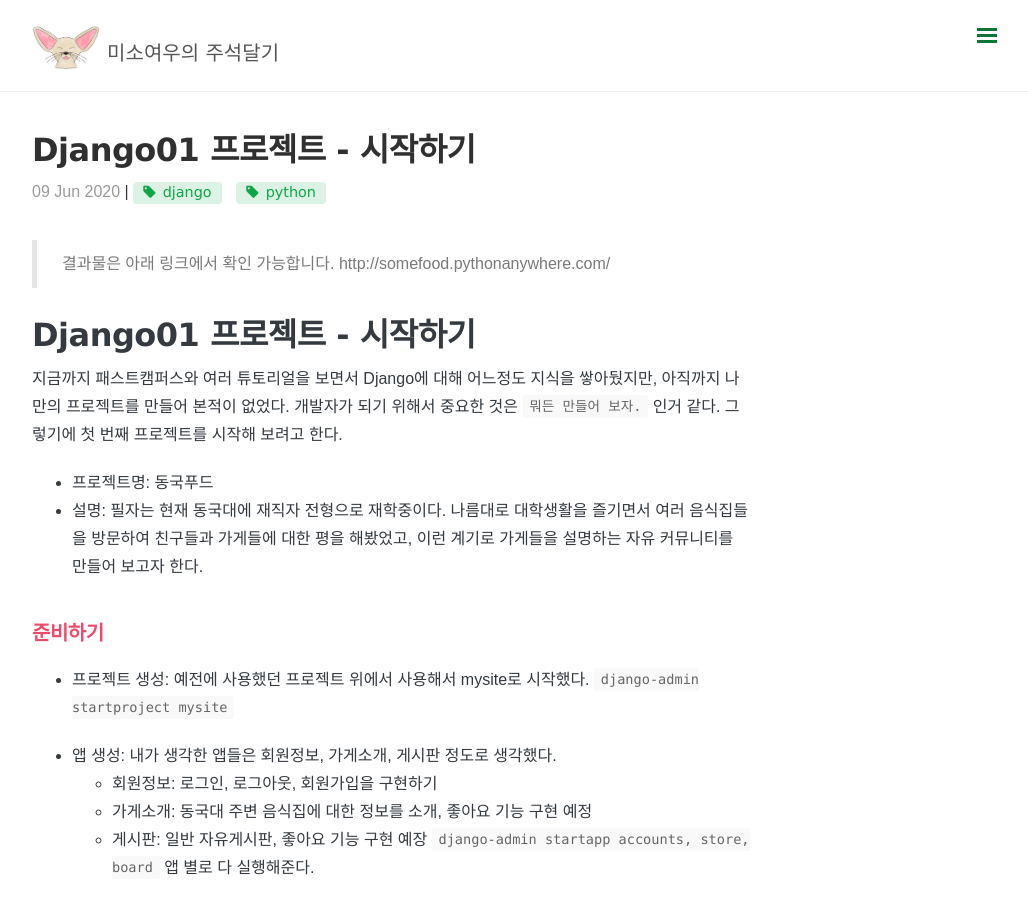
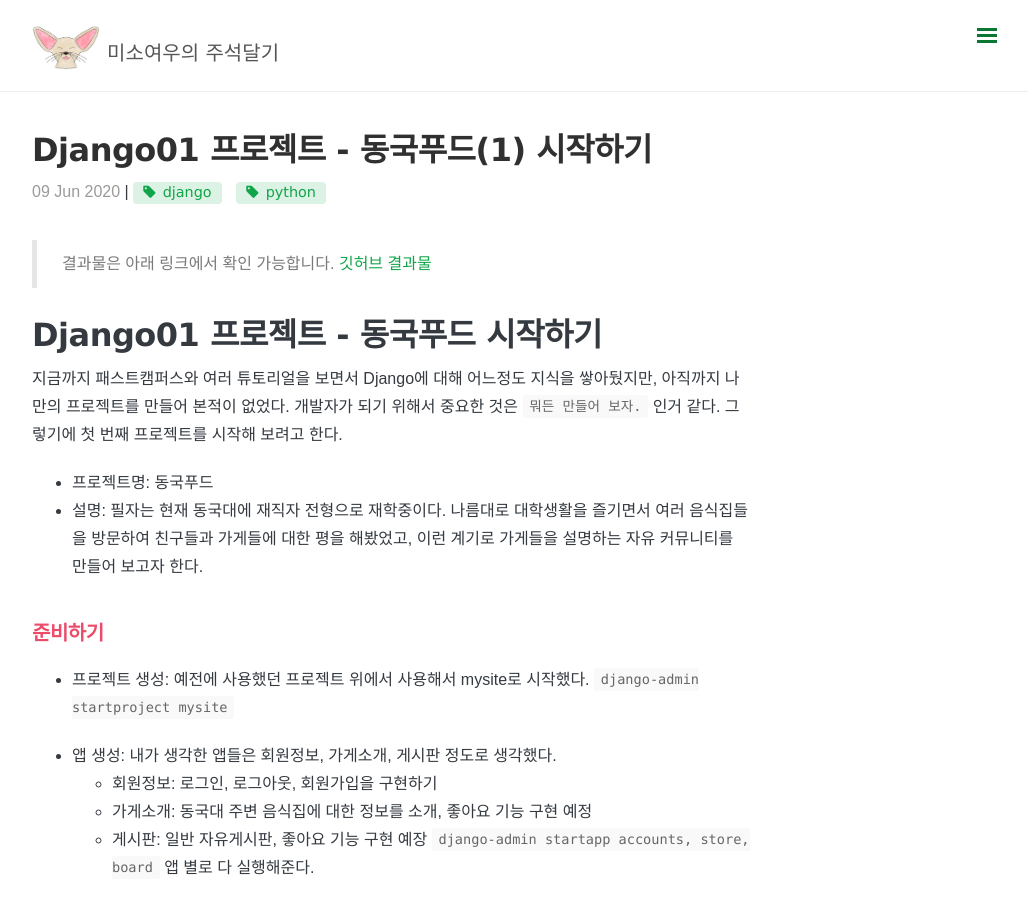
Before and after one commit to somefood/somefood.github.io, a Jekyll site: the page built from _posts/Django/2020-06-09-django01-project01-start.md, in a window 1280 px wide and 900 px high. Shown: the whole window, without its empty margins (248-1276 px from the left). Built offline with Jekyll 4.4.1, drawn with Linux system fonts in a browser that asks for light colours; nearby versions of some CDN libraries; comment, search, counter and statistics services are not loaded; some of the changed text lies outside the part shown.

Commit message:
수정: 깃허브 링크 추가

```diff
--- a/_posts/Django/2020-06-09-django01-project01-start.md
+++ b/_posts/Django/2020-06-09-django01-project01-start.md
@@ -1,15 +1,16 @@
 ---
 layout: post
-title: Django01 프로젝트 - 시작하기
+title: Django01 프로젝트 - 동국푸드(1) 시작하기
 category: Django
 tags: [django, python]
 comments: true
 ---
 
 > 결과물은 아래 링크에서 확인 가능합니다.
-http://somefood.pythonanywhere.com/
+[깃허브](https://github.com/somefood/dongguk_food)
+[결과물](http://somefood.pythonanywhere.com/)
 
-Django01 프로젝트 - 시작하기
+Django01 프로젝트 - 동국푸드 시작하기
 =======
 
 지금까지 패스트캠퍼스와 여러 튜토리얼을 보면서 Django에 대해 어느정도 지식을 쌓아뒀지만, 아직까지 나만의 프로젝트를 만들어 본적이 없었다. 개발자가 되기 위해서 중요한 것은 `뭐든 만들어 보자.` 인거 같다. 그렇기에 첫 번째 프로젝트를 시작해 보려고 한다.
```
Also changed, not shown: other parts of _posts/Django/2020-06-09-django01-project01-start.md (+7 -0 lines).
